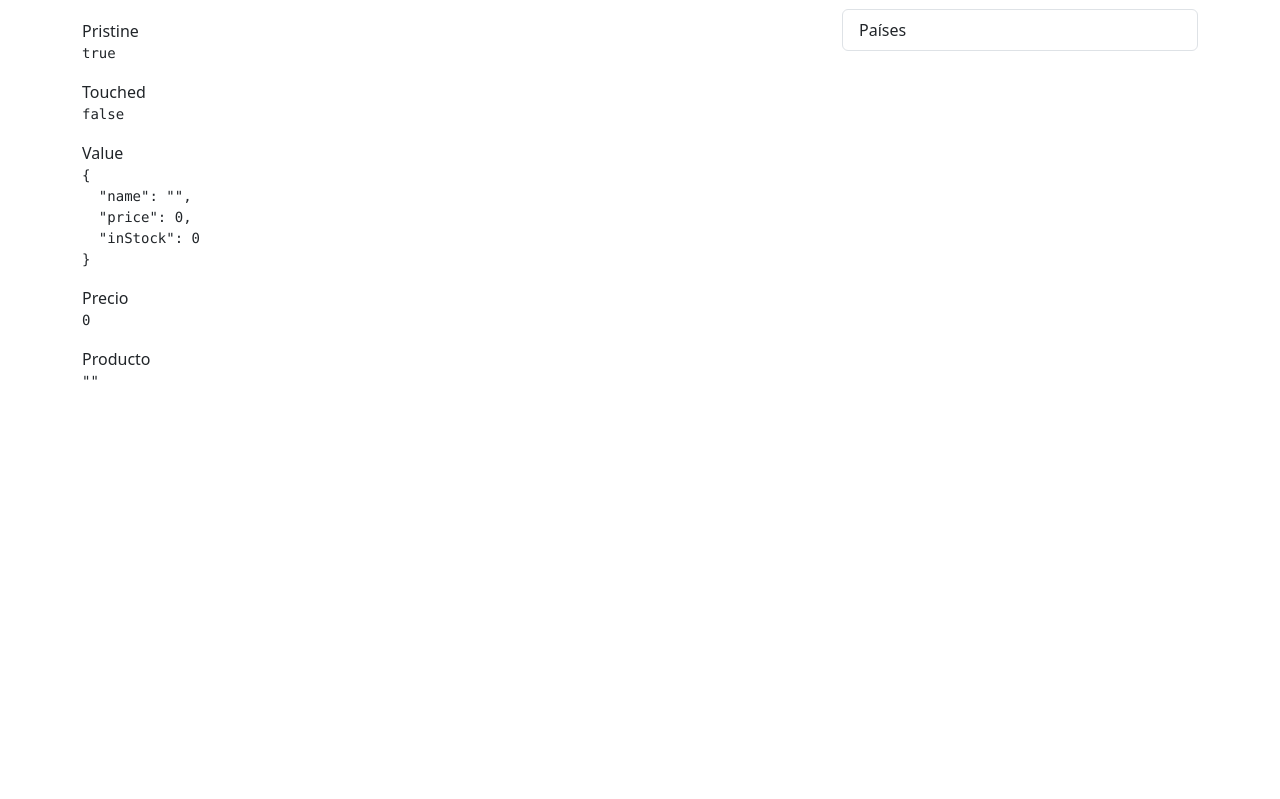
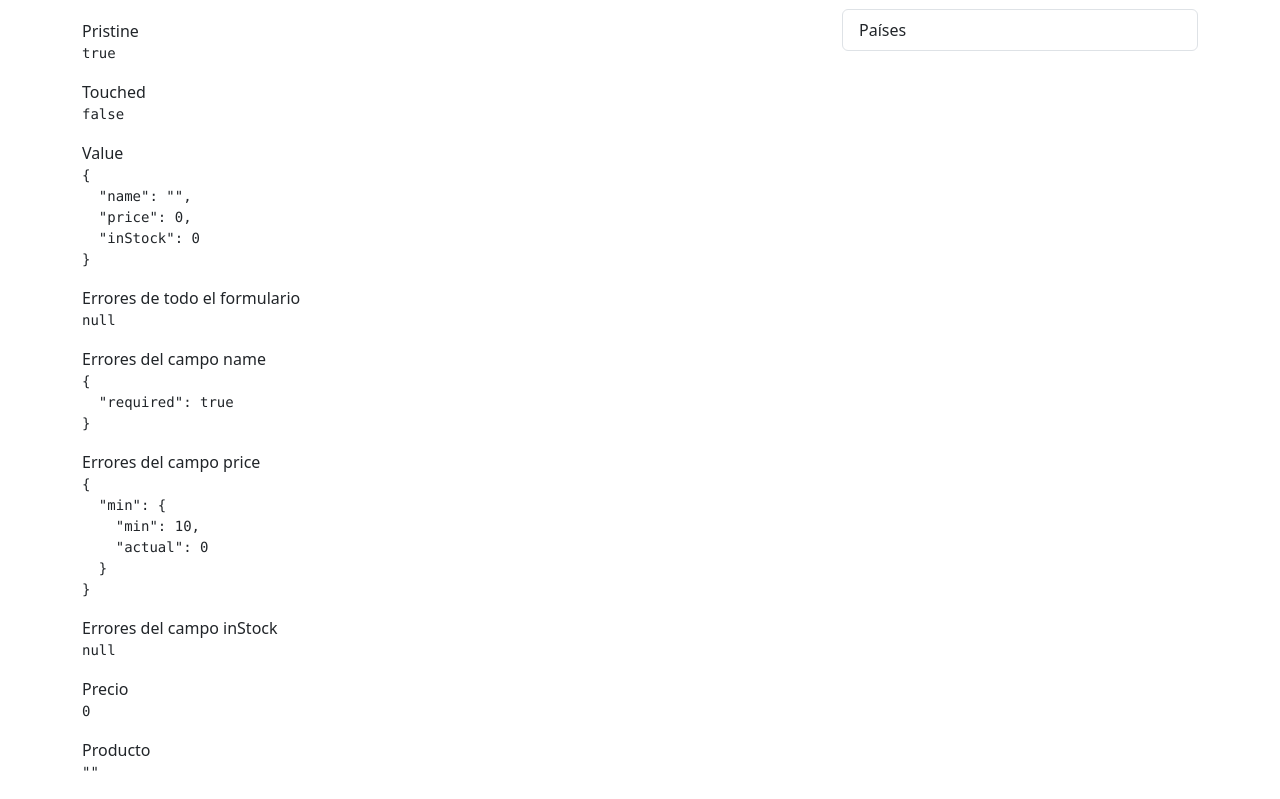
Before and after one commit to tomasDelizia/angular-reactive-forms, an Angular app: page /reactive/basic in a window 1280 px wide. Shown: the part 433-1232 px from the top of the page. Before the commit the page ends 841 px from the top, so only its background shows below. Built offline with nearby package versions, Linux system fonts and the light colour scheme.

Commit message:
add validation rules

```diff
--- a/src/app/reactive/pages/basic-page/basic-page.component.html
+++ b/src/app/reactive/pages/basic-page/basic-page.component.html
@@ -80,6 +80,16 @@
     <span>Value</span>
     <pre>{{ form.value | json }}</pre>
 
+    <span>Errores de todo el formulario</span>
+    <pre>{{ form.errors | json }}</pre>
+
+    <span>Errores del campo name</span>
+    <pre>{{ form.controls.name.errors | json }}</pre>
+    <span>Errores del campo price</span>
+    <pre>{{ form.controls.price.errors | json }}</pre>
+    <span>Errores del campo inStock</span>
+    <pre>{{ form.controls.inStock.errors | json }}</pre>
+
     <span>Precio</span>
     <pre>{{ form.controls.price.value | json }}</pre>
 
--- a/src/app/reactive/pages/basic-page/basic-page.component.ts
+++ b/src/app/reactive/pages/basic-page/basic-page.component.ts
@@ -1,6 +1,6 @@
 import { JsonPipe } from '@angular/common';
 import { Component, inject } from '@angular/core';
-import { FormBuilder, ReactiveFormsModule } from '@angular/forms';
+import { FormBuilder, ReactiveFormsModule, Validators } from '@angular/forms';
 
 @Component({
   selector: 'app-basic-page',
@@ -15,13 +15,15 @@ export class BasicPageComponent {
       '',
       [
         /** Validadores síncronos */
+        Validators.required,
+        Validators.minLength(3),
       ],
       [
         /** Validadores asíncronos */
       ],
     ],
-    price: [0],
-    inStock: [0],
+    price: [0, [Validators.required, Validators.min(10)]],
+    inStock: [0, [Validators.required, Validators.min(0)]],
   });
 
   // form = new FormGroup({
```
